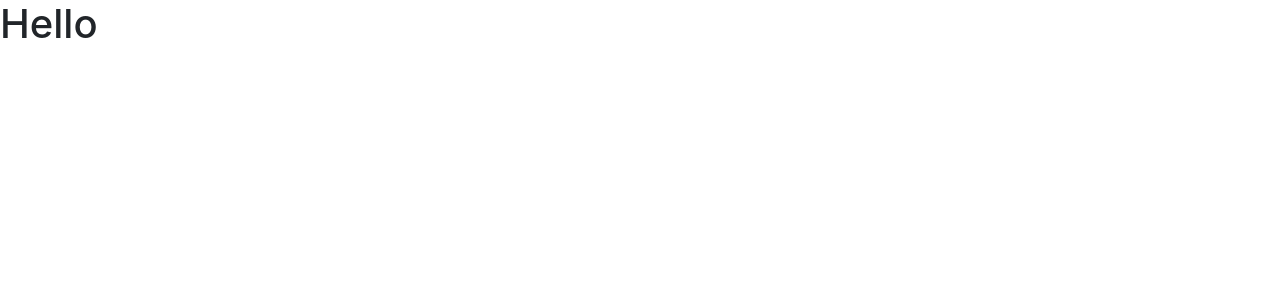
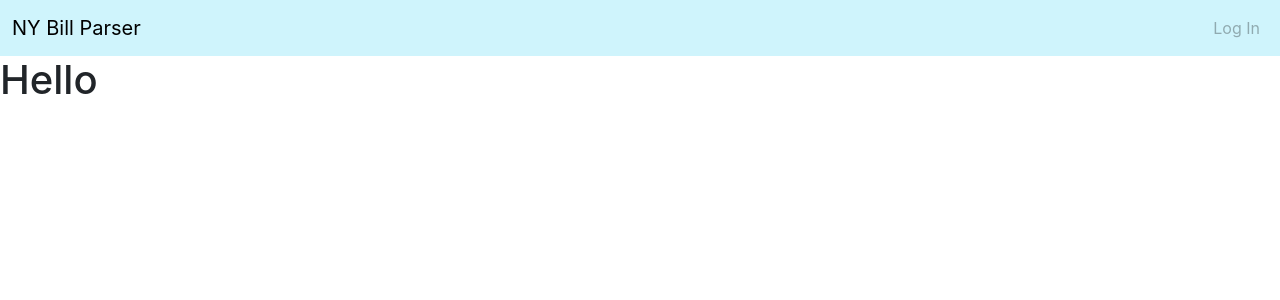
Before and after one commit to ahutnick/NYBillParser, a React (Create React App) app in the folder front-end/: page / in a window 1280 px wide. Shown: the top 300 px of the page. Built offline with nearby package versions, Linux system fonts and the light colour scheme; the HTML template or start-up script is replaced by a standard one.

Commit message:
Add header to App

```diff
--- a/front-end/src/App.js
+++ b/front-end/src/App.js
@@ -1,14 +1,16 @@
 import React from "react";
 import { BrowserRouter, Route, Routes } from "react-router-dom";
+import Header from "./layout/Header";
 import Layout from "./layout/Layout";
 import './App.css';
 
 function App() {
   return (
     <BrowserRouter>
-      <Routes>
-        <Route path ="/" element={<Layout />} />
-      </Routes>
+        <Header />
+        <Routes>
+          <Route path ="/" element={<Layout />} />
+        </Routes>
     </BrowserRouter>
   );
 }
```
